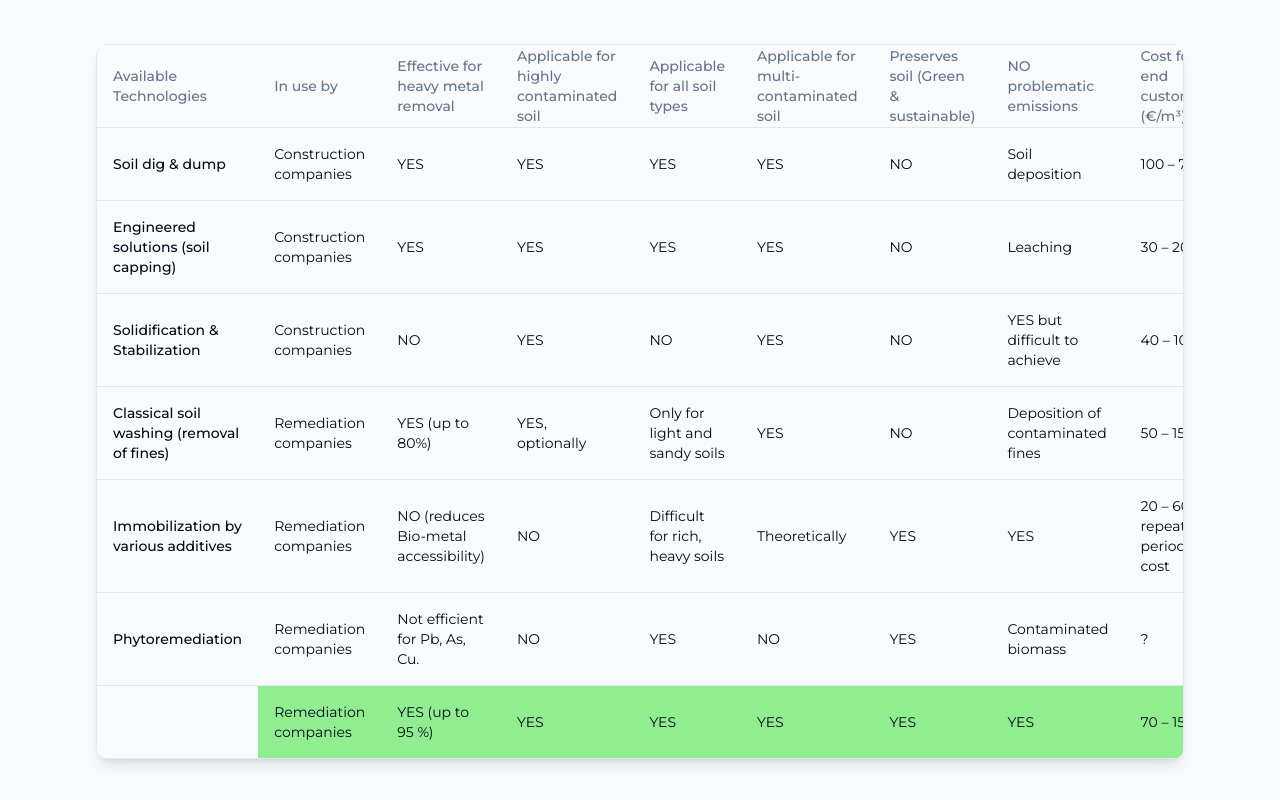
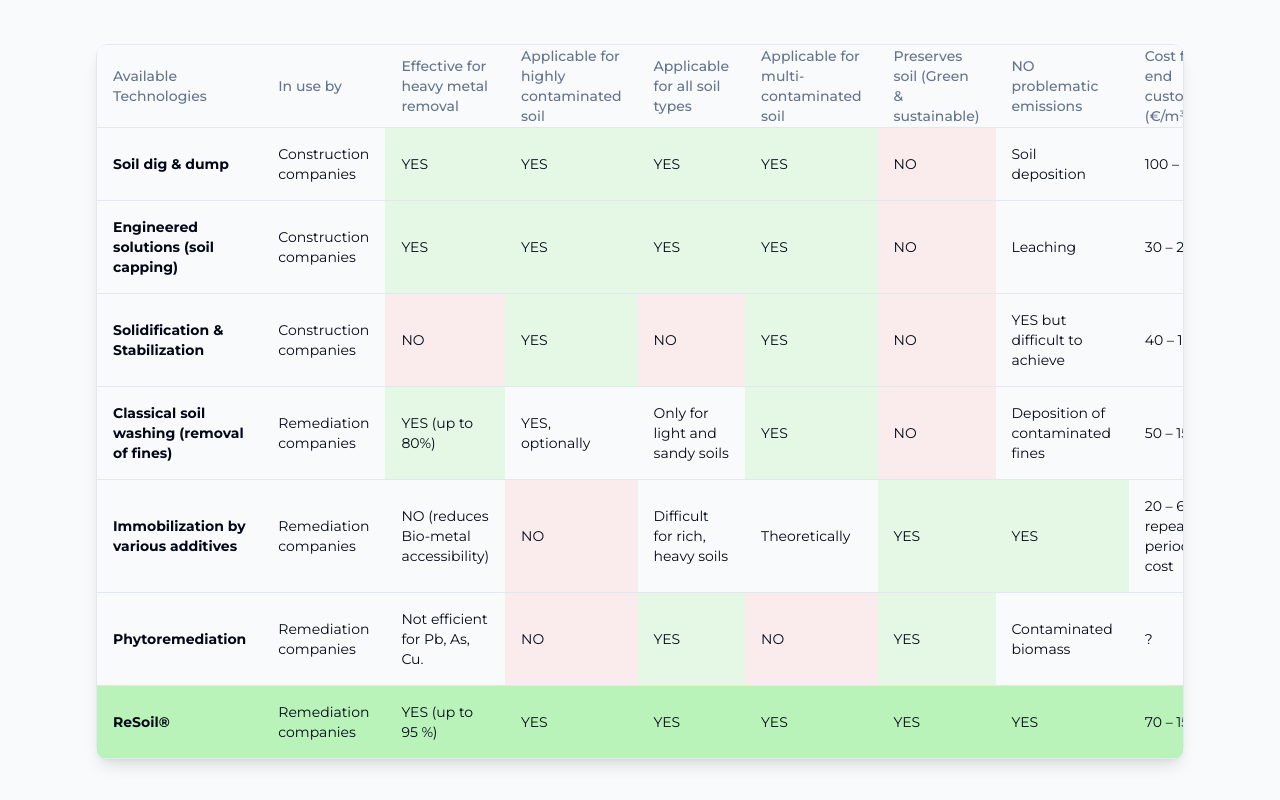
Before and after one commit to borkopp/envit, a Next.js app: page /technology-description in a window 1280 px wide. Shown: the part 3480-4280 px from the top of the page. Built offline with nearby package versions, Linux system fonts and the light colour scheme.

Commit message:
table & diagram colors update

```diff
--- a/components/RemediationTable.tsx
+++ b/components/RemediationTable.tsx
@@ -78,7 +78,7 @@ const remediationData = [
     cost: "?",
   },
   {
-    technology: "",
+    technology: "ReSoil®",
     inUseBy: "Remediation companies",
     effectiveForRemoval: "YES (up to 95 %)",
     applicableHighlyContaminated: "YES",
@@ -110,30 +110,45 @@ export function RemediationTable() {
         <TableBody>
           {remediationData.map((row, index) => (
             <TableRow key={row.technology}>
-              <TableCell className="font-medium">{row.technology}</TableCell>
               <TableCell className={cn(
-                index === remediationData.length - 1 ? "bg-[#90EE90]" : ""
+                "font-bold",
+                index === remediationData.length - 1 ? "bg-[#90EE90]/60" : ""
+              )}>{row.technology}</TableCell>
+              <TableCell className={cn(
+                index === remediationData.length - 1 ? "bg-[#90EE90]/60" : ""
               )}>{row.inUseBy}</TableCell>
               <TableCell className={cn(
-                index === remediationData.length - 1 ? "bg-[#90EE90]" : ""
+                index === remediationData.length - 1 ? "bg-[#90EE90]/60" : "",
+                index !== remediationData.length - 1 && row.effectiveForRemoval.includes("YES") ? "bg-[#90EE90]/20" : "",
+                index !== remediationData.length - 1 && row.effectiveForRemoval === "NO" ? "bg-[#FFB6B6]/20" : ""
               )}>{row.effectiveForRemoval}</TableCell>
               <TableCell className={cn(
-                index === remediationData.length - 1 ? "bg-[#90EE90]" : ""
+                index === remediationData.length - 1 ? "bg-[#90EE90]/60" : "",
+                index !== remediationData.length - 1 && row.applicableHighlyContaminated === "YES" ? "bg-[#90EE90]/20" : "",
+                index !== remediationData.length - 1 && row.applicableHighlyContaminated === "NO" ? "bg-[#FFB6B6]/20" : ""
               )}>{row.applicableHighlyContaminated}</TableCell>
               <TableCell className={cn(
-                index === remediationData.length - 1 ? "bg-[#90EE90]" : ""
+                index === remediationData.length - 1 ? "bg-[#90EE90]/60" : "",
+                index !== remediationData.length - 1 && row.applicableAllSoils === "YES" ? "bg-[#90EE90]/20" : "",
+                index !== remediationData.length - 1 && row.applicableAllSoils === "NO" ? "bg-[#FFB6B6]/20" : ""
               )}>{row.applicableAllSoils}</TableCell>
               <TableCell className={cn(
-                index === remediationData.length - 1 ? "bg-[#90EE90]" : ""
+                index === remediationData.length - 1 ? "bg-[#90EE90]/60" : "",
+                index !== remediationData.length - 1 && row.applicableMultiContaminated === "YES" ? "bg-[#90EE90]/20" : "",
+                index !== remediationData.length - 1 && row.applicableMultiContaminated === "NO" ? "bg-[#FFB6B6]/20" : ""
               )}>{row.applicableMultiContaminated}</TableCell>
               <TableCell className={cn(
-                index === remediationData.length - 1 ? "bg-[#90EE90]" : ""
+                index === remediationData.length - 1 ? "bg-[#90EE90]/60" : "",
+                index !== remediationData.length - 1 && row.preservesSoil === "YES" ? "bg-[#90EE90]/20" : "",
+                index !== remediationData.length - 1 && row.preservesSoil === "NO" ? "bg-[#FFB6B6]/20" : ""
               )}>{row.preservesSoil}</TableCell>
               <TableCell className={cn(
-                index === remediationData.length - 1 ? "bg-[#90EE90]" : ""
+                index === remediationData.length - 1 ? "bg-[#90EE90]/60" : "",
+                index !== remediationData.length - 1 && row.noEmissions === "YES" ? "bg-[#90EE90]/20" : "",
+                index !== remediationData.length - 1 && row.noEmissions === "NO" ? "bg-[#FFB6B6]/20" : ""
               )}>{row.noEmissions}</TableCell>
               <TableCell className={cn(
-                index === remediationData.length - 1 ? "bg-[#90EE90]" : ""
+                index === remediationData.length - 1 ? "bg-[#90EE90]/60" : ""
               )}>{row.cost}</TableCell>
             </TableRow>
           ))}
```
Also changed, not shown: public/technology-description/process-diagram.png.
